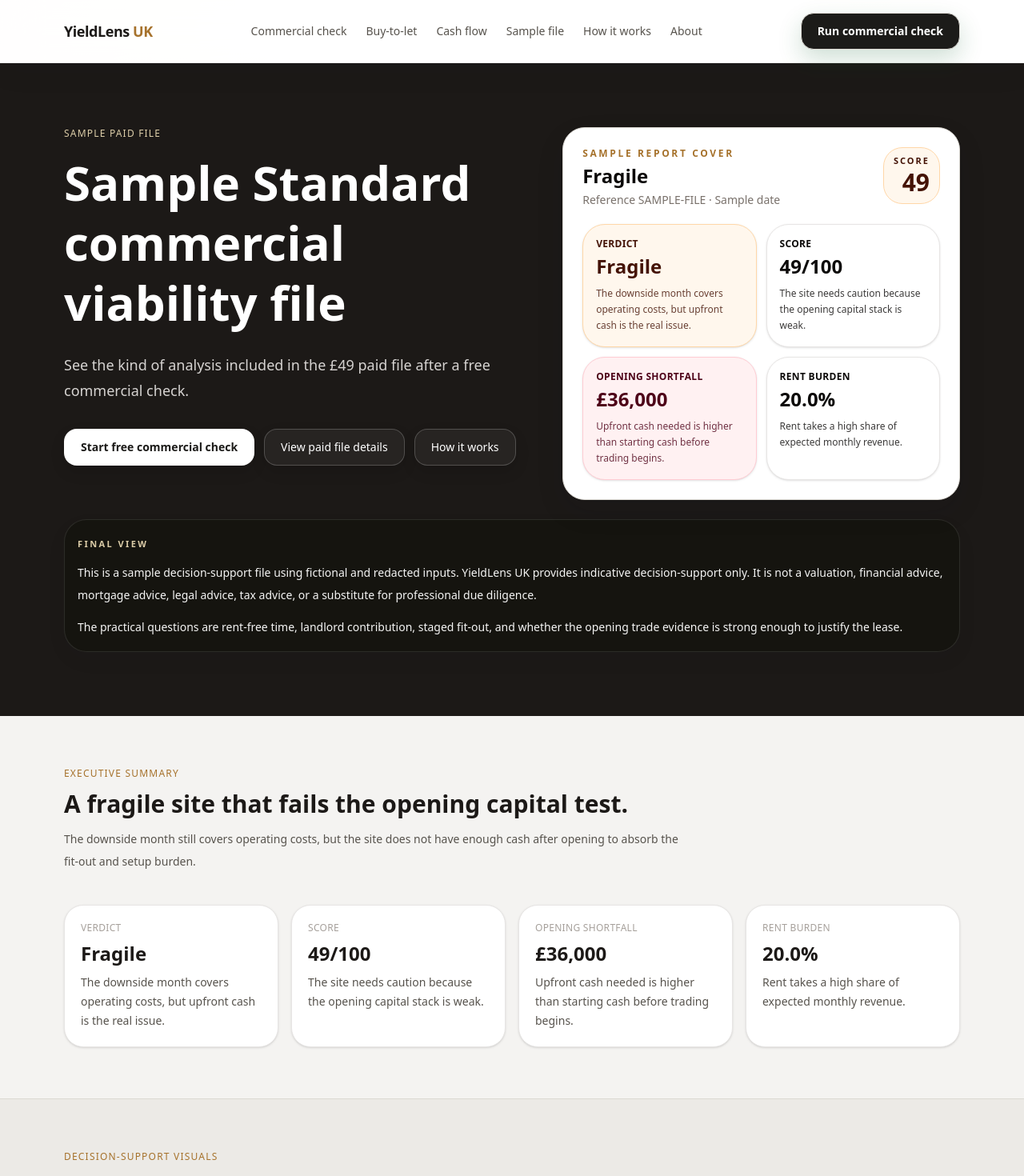
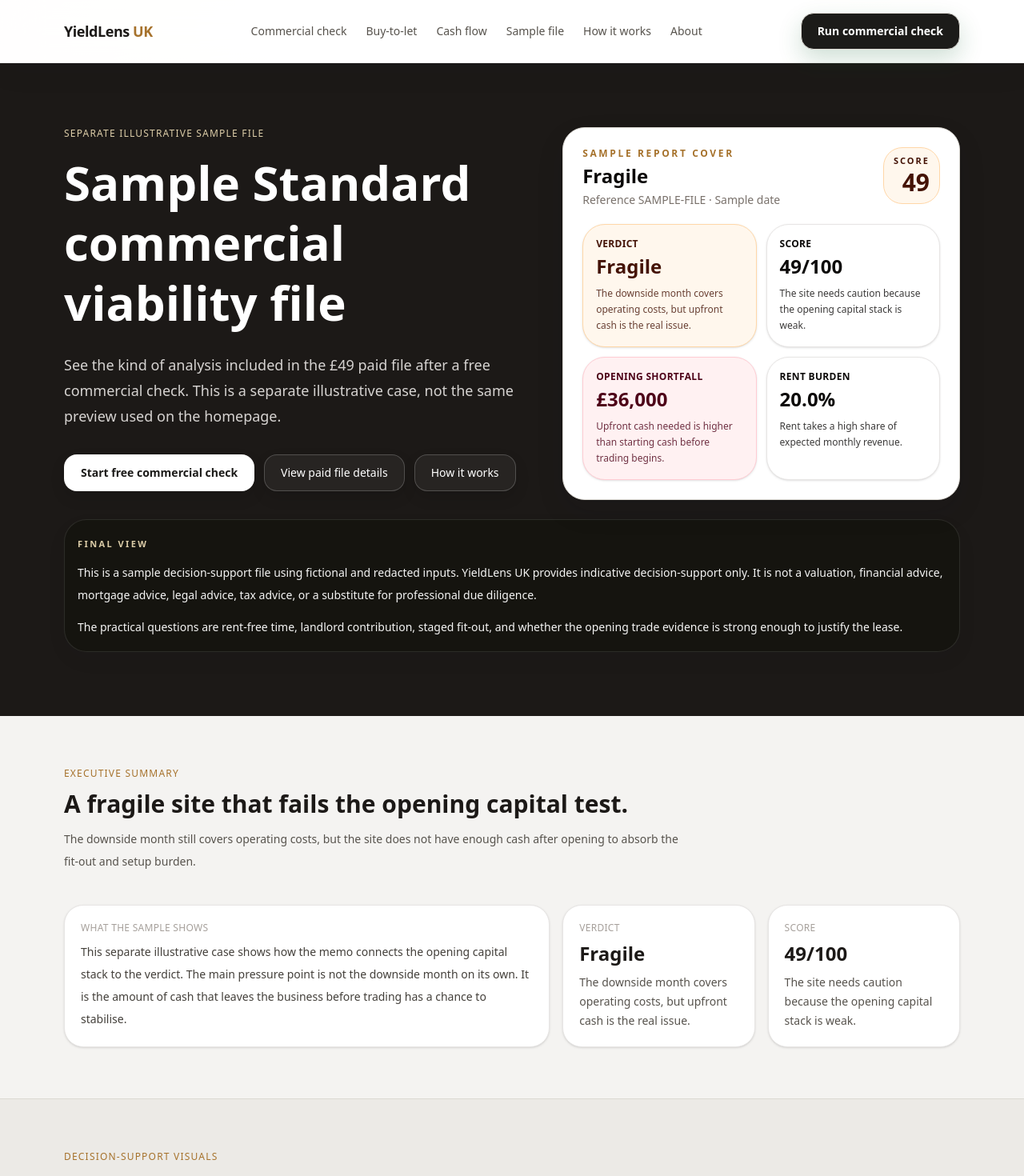
Before and after one commit to samueljcarlon/yieldlens-uk, a Next.js app: page /sample-commercial-viability-file in a window 1280 px wide. Shown: the top 1470 px of the page at 80% size. Built offline with nearby package versions, Linux system fonts and the light colour scheme; no server answers.

Commit message:
Clean up example consistency and repetition

```diff
--- a/app/page.tsx
+++ b/app/page.tsx
@@ -28,24 +28,20 @@
 
 const featureCards = [
   {
-    title: 'Rent burden',
-    desc: 'See whether monthly rent leaves enough room for staff, stock, service charge, and quieter weeks.',
+    title: 'Rent and trade pressure',
+    desc: 'See whether rent leaves enough room for staffing, stock, service charge, and the break-even volume the site really needs.',
   },
   {
-    title: 'Break-even customers',
-    desc: 'Turn rent and costs into a daily customer target that can be checked against real trade.',
+    title: 'Opening capital stack',
+    desc: 'Add fit-out, deposit, legal fees, stock, and setup costs before deciding whether the unit still feels workable.',
   },
   {
-    title: 'Upfront cash needed',
-    desc: 'Add fit-out, deposit, legal fees, stock, and setup costs before judging the site.',
+    title: 'Downside survival',
+    desc: 'Test whether the site still holds together when launch trade is softer than expected.',
   },
   {
-    title: 'Downside revenue',
-    desc: 'Test whether the site still works when opening trade is slower than expected.',
-  },
-  {
-    title: 'Six-month survival',
-    desc: 'Check whether the opening cash buffer can handle a difficult early trading period.',
+    title: 'Lease pressure points',
+    desc: 'Keep service charge, repairs, rent review, and permitted use in view before heads of terms become expensive.',
   },
 ];
 
@@ -66,9 +62,8 @@
 ];
 
 const whyThisMatters = [
-  'Rent only looks manageable until fit-out, deposit, legal fees, staffing, and utilities are all in the stack.',
+  'Rent only looks manageable once fit-out, deposit, legal fees, staffing, and utilities are all in the stack.',
   'A good-looking unit can still be commercially fragile if the opening start is weaker than planned.',
-  'The check is meant to surface those pressure points before the lease becomes expensive to unwind.',
 ];
 
 const howItWorks = [
@@ -241,7 +236,7 @@
               <div className="border-b border-white/10 bg-gradient-to-r from-white/10 via-white/5 to-amber-400/10 px-5 py-4 flex items-start justify-between gap-4">
                 <div>
                   <p className="text-xs uppercase tracking-widest text-stone-400 font-medium">
-                    Free commercial check
+                    Example snapshot
                   </p>
                   <p className="text-3xl font-bold mt-1 tracking-tight">
                     67<span className="text-lg text-stone-400">/100</span>
@@ -348,12 +343,12 @@
               Proof and next step
             </p>
             <h2 className="text-2xl sm:text-3xl font-bold text-stone-900 mb-3">
-              The Standard file turns the snapshot into a decision memo.
+              The Standard file adds the pressure-test, not just more of the same numbers.
             </h2>
             <p className="text-sm text-stone-600 leading-7">
-              The free result shows the pressure points. The Standard file turns them
-              into a structured memo for negotiation, evidence checking, and lease
-              questions.
+              The free result surfaces the pressure points. The Standard file turns
+              them into the structure needed to challenge the lease before heads of
+              terms become expensive.
             </p>
           </div>
           <div className="grid grid-cols-1 sm:grid-cols-2 lg:grid-cols-5 gap-3">
--- a/app/sample-commercial-viability-file/page.tsx
+++ b/app/sample-commercial-viability-file/page.tsx
@@ -327,13 +327,13 @@
           <div className="grid grid-cols-1 lg:grid-cols-[1.08fr_0.92fr] gap-10 items-start">
             <div>
               <p className="text-xs font-medium uppercase tracking-widest text-[#DCCDA8] mb-4">
-                Sample paid file
+                Separate illustrative sample file
               </p>
               <h1 className="text-4xl sm:text-6xl font-bold leading-tight mb-6">
                 Sample Standard commercial viability file
               </h1>
               <p className="text-base sm:text-lg text-stone-300 max-w-2xl mb-8 leading-8">
-                See the kind of analysis included in the £49 paid file after a free commercial check.
+                See the kind of analysis included in the £49 paid file after a free commercial check. This is a separate illustrative case, not the same preview used on the homepage.
               </p>
               <div className="flex flex-col sm:flex-row gap-3">
                 <TrackedCtaLink
@@ -412,15 +412,24 @@
           title="A fragile site that fails the opening capital test."
           description="The downside month still covers operating costs, but the site does not have enough cash after opening to absorb the fit-out and setup burden."
         />
-
-          <div className="grid grid-cols-1 md:grid-cols-2 lg:grid-cols-4 gap-4">
-          {sampleSummary.map((item) => (
+        <div className="grid grid-cols-1 lg:grid-cols-[1.1fr_0.9fr] gap-4">
+          <div className="rounded-3xl border border-stone-200 bg-white p-5 shadow-sm">
+            <p className="text-xs uppercase tracking-wide text-stone-400 font-medium">What the sample shows</p>
+            <p className="mt-2 text-sm text-stone-700 leading-7">
+              This separate illustrative case shows how the memo connects the opening capital stack to the verdict.
+              The main pressure point is not the downside month on its own. It is the amount of cash that leaves
+              the business before trading has a chance to stabilise.
+            </p>
+          </div>
+          <div className="grid grid-cols-2 gap-4">
+            {sampleSummary.slice(0, 2).map((item) => (
               <div key={item.label} className="bg-white border border-stone-200 rounded-3xl p-5 shadow-sm">
                 <p className="text-xs uppercase tracking-wide text-stone-400 font-medium">{item.label}</p>
                 <p className="text-2xl font-bold mt-2 text-stone-900">{item.value}</p>
                 <p className="text-sm text-stone-600 leading-6 mt-2">{item.helper}</p>
               </div>
             ))}
+          </div>
         </div>
       </section>
 
@@ -738,7 +747,10 @@
             Run your own commercial check, then request the paid file if the site still looks worth pursuing.
           </h2>
           <p className="text-sm text-stone-700 leading-7 max-w-2xl mx-auto mb-8">
-            The sample shows the kind of pressure-test, negotiation prompts, and due diligence structure that appears in the Standard commercial viability file. After payment, the same memo opens from the saved result and can be printed or saved as PDF.
+            The sample is a separate illustrative case that shows the pressure-test,
+            negotiation prompts, and due diligence structure used in the Standard
+            commercial viability file. After payment, the memo for the saved result
+            opens from the results flow and can be printed or saved as PDF.
           </p>
           <div className="flex flex-col sm:flex-row gap-3 justify-center">
             <TrackedCtaLink
--- a/app/viability-file/page.tsx
+++ b/app/viability-file/page.tsx
@@ -489,7 +489,7 @@
           <SectionTitle
             eyebrow="Free vs paid"
             title="The free check gives the numbers. The paid file turns them into a decision memo."
-            description="The comparison below keeps the offer honest. The free check is the screen. The paid file is the printable pressure-test and action plan."
+            description="The comparison below keeps the offer honest. The free check is the screen. The paid file is the printable pressure-test and action plan. The sample file is a separate redacted example, not the same case as the homepage preview."
           />
 
           <div className="grid gap-3 md:hidden">
@@ -602,7 +602,7 @@
           </h2>
 
           <p className="text-sm text-stone-700 leading-7 max-w-2xl mx-auto mb-8">
-            The check creates the saved result that powers the file. From the results page, you can unlock the Standard commercial viability file for that result or view the sample file.
+            The check creates the saved result that powers the file. From the results page, you can unlock the Standard commercial viability file for that result or view the separate redacted sample file first.
           </p>
 
           <div className="flex flex-col sm:flex-row gap-3 justify-center">
--- a/components/ResultsConversionPanel.tsx
+++ b/components/ResultsConversionPanel.tsx
@@ -28,27 +28,19 @@
 const commercialItems = [
   {
     title: 'Decision memo',
-    body: 'Turns the free numbers into a printable memo for negotiation and due diligence.',
+    body: 'Turns the free numbers into a printable memo with a clear next-step structure.',
   },
   {
     title: 'Stress-test scenarios',
-    body: 'Base, downside, and cost-up views that keep the snapshot honest.',
+    body: 'Base, downside, and cost-up views that show where the result bends.',
   },
   {
-    title: 'Negotiation levers',
-    body: 'Rent, rent-free terms, deposit, break clause, and landlord contribution prompts.',
+    title: 'Pressure points',
+    body: 'Rent burden, break-even customers, opening cash, and downside survival in one read.',
   },
   {
-    title: 'Evidence checklist',
-    body: 'What evidence to collect before heads of terms or signing.',
-  },
-  {
-    title: 'Lease questions',
-    body: 'Service charge, repairs, permitted use, rent review, and handover questions.',
-  },
-  {
-    title: 'Printable file',
-    body: 'A clean memo you can use when talking to agents, advisers, or landlords.',
+    title: 'Lease and evidence',
+    body: 'Questions to raise with the agent or landlord, plus the facts to verify before heads of terms.',
   },
 ];
 
@@ -57,7 +49,6 @@
   'What turnover would I need?',
   'What happens if trade starts slower than expected?',
   'What should I challenge before signing?',
-  'What evidence should I collect?',
 ];
 
 const compareRows = [
@@ -76,14 +67,10 @@
 ];
 
 const paidFileChecklist = [
-  'Decision memo',
-  'Rent burden interpretation',
-  'Break-even customer context',
-  'Opening cash and buffer view',
-  'Six-month downside survival',
-  'Negotiation levers',
-  'Evidence checklist',
-  'Lease questions',
+  'Executive memo and verdict',
+  'Stress-test interpretation',
+  'Negotiation levers and lease questions',
+  'Evidence checklist and next steps',
   'Printable file',
 ];
 
```
Lines whose indentation alone changed are shown as unchanged.
